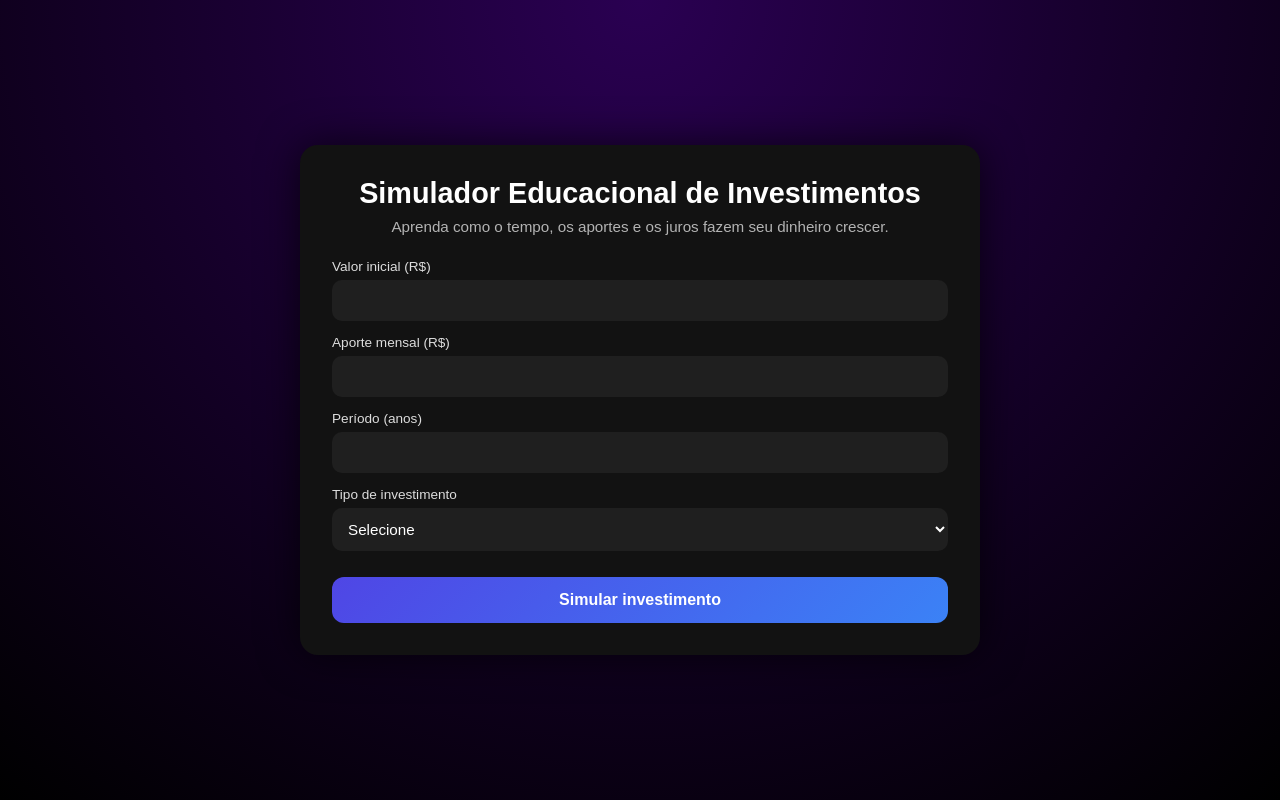
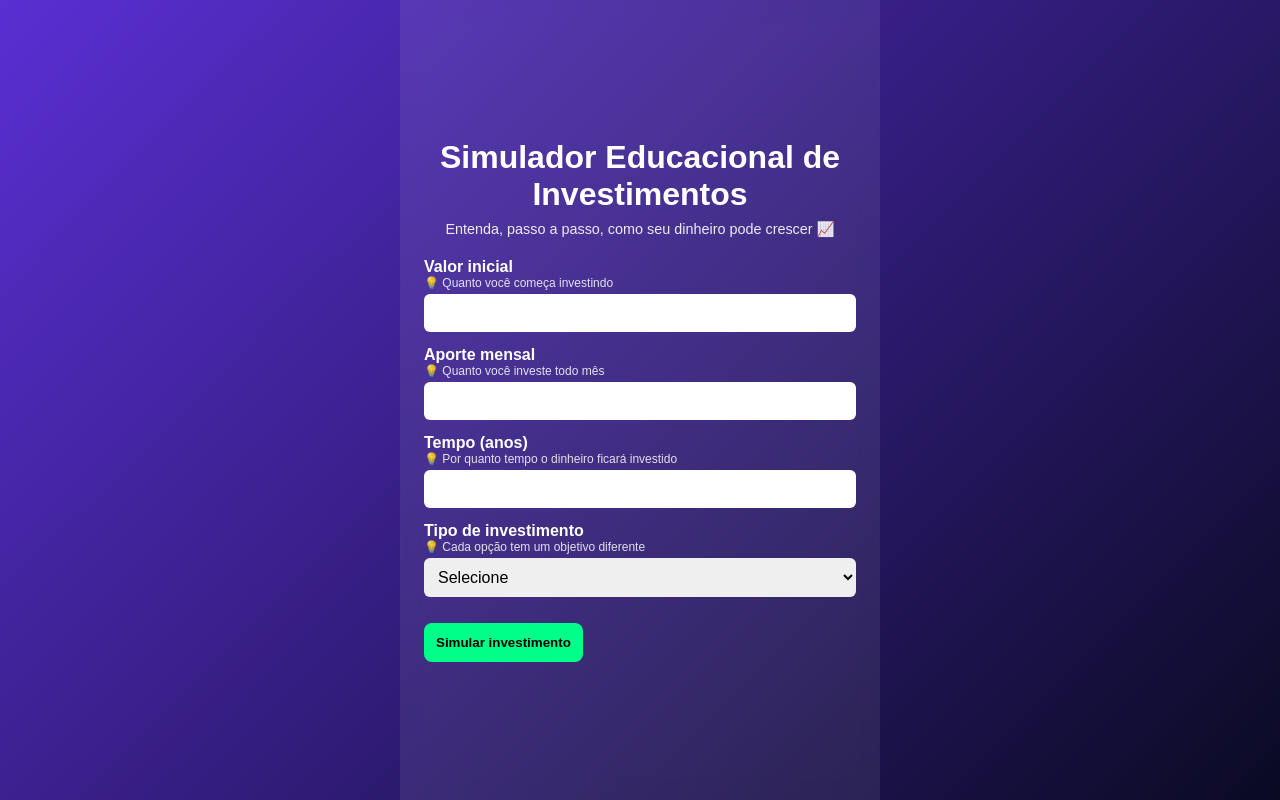
Before and after one commit to brandaoyan19-dotcom/Simulador-investimentos-flask, a Flask app: page / in a window 1280 px wide. Run offline with Flask 3, Linux system fonts and the light colour scheme.

Commit message:
Quase pronto eu cho

```diff
--- a/app.py
+++ b/app.py
@@ -4,56 +4,66 @@ app = Flask(__name__)
 
 @app.route("/", methods=["GET", "POST"])
 def index():
-    resultado = None
-    explicacao = None
+    resultado = False
 
     if request.method == "POST":
-        valor_inicial = float(request.form.get("valor", 0))
-        aporte_mensal = float(request.form.get("aporte", 0))
-        anos = int(request.form.get("tempo", 0))
+        valor_inicial = float(request.form.get("valor_inicial"))
+        aporte_mensal = float(request.form.get("aporte_mensal"))
+        tempo = int(request.form.get("tempo"))
         tipo = request.form.get("tipo")
 
-        meses = anos * 12
+        # Taxas anuais médias (educacionais)
+        selic = 0.10
+        ipca = 0.04
+        cdi = 0.10
+
+        ipca_adicional = float(request.form.get("ipca_adicional") or 0)
+        cdi_percentual = float(request.form.get("cdi_percentual") or 100)
+
+        meses = tempo * 12
         total_investido = valor_inicial + aporte_mensal * meses
-        montante = valor_inicial
 
-        if tipo == "cdb":
-            percentual_cdi = float(request.form.get("percentual_cdi", 0))
-            cdi_anual = 0.10  # 10% ao ano (educativo)
-            taxa_anual = cdi_anual * (percentual_cdi / 100)
-            taxa_mensal = taxa_anual / 12
-
-            for _ in range(meses):
-                montante = montante * (1 + taxa_mensal) + aporte_mensal
-
-            explicacao = (
-                f"Este CDB rende {percentual_cdi}% do CDI. "
-                f"Quanto maior o percentual, maior o rendimento ao longo do tempo."
-            )
+        if tipo == "selic":
+            taxa = selic
 
         elif tipo == "ipca":
-            adicional = float(request.form.get("adicional", 0))
-            ipca_anual = 0.04  # 4% ao ano (educativo)
-            taxa_anual = ipca_anual + (adicional / 100)
-            taxa_mensal = taxa_anual / 12
+            taxa = ipca + (ipca_adicional / 100)
 
-            for _ in range(meses):
-                montante = montante * (1 + taxa_mensal) + aporte_mensal
+        elif tipo == "cdb":
+            taxa = cdi * (cdi_percentual / 100)
 
-            explicacao = (
-                f"O IPCA+ protege contra a inflação ({ipca_anual*100:.1f}%) "
-                f"e ainda paga {adicional}% ao ano acima dela."
-            )
+        montante = valor_inicial
+        taxa_mensal = (1 + taxa) ** (1 / 12) - 1
+
+        for _ in range(meses):
+            montante = montante * (1 + taxa_mensal) + aporte_mensal
 
         lucro = montante - total_investido
+        percentual = (lucro / total_investido) * 100
 
-        resultado = (
-            f"Total investido: R$ {total_investido:,.2f}<br>"
-            f"Valor final: R$ {montante:,.2f}<br>"
-            f"Lucro: R$ {lucro:,.2f}"
+        vale_a_pena = "Vale a pena" if percentual >= 6 else "Não vale a pena"
+        explicacao = (
+            "Boa escolha para o período escolhido."
+            if percentual >= 6
+            else "Pode render pouco para esse prazo."
         )
 
-    return render_template("index.html", resultado=resultado, explicacao=explicacao)
+        resultado = True
+
+        return render_template(
+            "index.html",
+            resultado=resultado,
+            tipo=tipo,
+            tempo=tempo,
+            total_investido=round(total_investido, 2),
+            montante=round(montante, 2),
+            lucro=round(lucro, 2),
+            percentual=round(percentual, 2),
+            vale_a_pena=vale_a_pena,
+            explicacao=explicacao
+        )
+
+    return render_template("index.html", resultado=resultado)
 
 if __name__ == "__main__":
     app.run(debug=True)
--- a/static/style.css
+++ b/static/style.css
@@ -1,80 +1,77 @@
-/* RESET E BASE */
 * {
-  box-sizing: border-box;
     margin: 0;
     padding: 0;
+    box-sizing: border-box;
+}
+
+html, body {
+    width: 100%;
+    height: 100%;
     font-family: Arial, Helvetica, sans-serif;
+    background: linear-gradient(135deg, #5a2fd3, #0a0a23);
+    color: #fff;
 }
 
 body {
-  min-height: 100vh;
-  background: radial-gradient(circle at top, #2a0052, #000);
     display: flex;
+    justify-content: center;
     align-items: center;
-  justify-content: center;
-  padding: 24px;
 }
 
-/* CONTAINER CENTRAL */
 .container {
     width: 100%;
+    min-height: 100vh;
     max-width: 480px;
-  background: #121212;
-  padding: 28px;
-  border-radius: 18px;
-  box-shadow: 0 0 40px rgba(0, 0, 0, 0.7);
+    padding: 24px;
+    background: rgba(255,255,255,0.08);
+    backdrop-filter: blur(10px);
+    display: flex;
+    flex-direction: column;
+    justify-content: center;
 }
 
-/* TÍTULOS */
 h1 {
-  color: #fff;
     text-align: center;
-  font-size: clamp(1.3rem, 2.5vw, 1.7rem);
     margin-bottom: 8px;
 }
 
 .sub {
-  color: #b3b3b3;
     text-align: center;
-  font-size: clamp(0.85rem, 2vw, 0.95rem);
-  margin-bottom: 24px;
+    font-size: 0.9rem;
+    margin-bottom: 20px;
+    opacity: 0.9;
 }
 
-/* FORMULÁRIO */
-label {
-  color: #ddd;
-  font-size: 0.85rem;
-  margin-top: 14px;
-  display: block;
+.field {
+    display: flex;
+    flex-direction: column;
+    margin-bottom: 14px;
 }
 
-input,
-select {
-  width: 100%;
-  padding: 12px;
-  margin-top: 6px;
-  border-radius: 10px;
-  border: none;
-  background: #1f1f1f;
-  color: #fff;
-  font-size: 0.95rem;
+label {
+    font-weight: bold;
 }
 
-input:focus,
-select:focus {
-  outline: 2px solid #4f46e5;
+small {
+    font-size: 0.75rem;
+    opacity: 0.85;
+    margin-bottom: 4px;
 }
 
-/* BOTÃO */
+input, select {
+    padding: 10px;
+    border-radius: 6px;
+    border: none;
+    font-size: 1rem;
+}
+
 button {
-  margin-top: 26px;
-  width: 100%;
-  padding: 14px;
+    margin-top: 12px;
+    padding: 12px;
+    border-radius: 8px;
     border: none;
-  border-radius: 12px;
-  background: linear-gradient(135deg, #4f46e5, #3b82f6);
-  color: #fff;
-  font-size: 1rem;
+    background: #00ff88;
+    color: #000;
     font-weight: bold;
     cursor: pointer;
 }
@@ -83,60 +80,9 @@ button:hover {
     opacity: 0.9;
 }
 
-/* RESULTADO */
 .resultado {
-  margin-top: 28px;
-  background: #1b1b1b;
-  padding: 18px;
-  border-radius: 14px;
+    margin-top: 20px;
+    padding: 16px;
+    background: rgba(0,0,0,0.35);
+    border-radius: 10px;
 }
-
-.resultado h2 {
-  color: #fff;
-  font-size: 1.1rem;
-  margin-bottom: 8px;
-}
-
-.resultado p {
-  color: #ddd;
-  font-size: 0.95rem;
-  line-height: 1.5;
-}
-
-.educativo {
-  margin-top: 10px;
-  color: #9ca3af;
-  font-size: 0.85rem;
-}
-
-/* CONTROLE DE CAMPOS */
-.hidden {
-  display: none;
-}
-
-/* ===================== */
-/* TELAS MAIORES (TABLET) */
-/* ===================== */
-@media (min-width: 768px) {
-  .container {
-    max-width: 600px;
-    padding: 32px;
-  }
-
-  h1 {
-    font-size: 1.8rem;
-  }
-}
-
-/* ===================== */
-/* TELAS GRANDES (DESKTOP) */
-/* ===================== */
-@media (min-width: 1200px) {
-  body {
-    padding: 40px;
-  }
-
-  .container {
-    max-width: 680px;
-  }
-}
--- a/templates/index.html
+++ b/templates/index.html
@@ -1,44 +1,65 @@
 <!DOCTYPE html>
-<html lang="pt-br">
+<html lang="pt-BR">
 <head>
     <meta charset="UTF-8">
     <title>Simulador Educacional de Investimentos</title>
-  <meta name="viewport" content="width=device-width, initial-scale=1.0">
     <link rel="stylesheet" href="{{ url_for('static', filename='style.css') }}">
+    <script>
+        function mostrarCampos() {
+            const tipo = document.getElementById("tipo").value;
+            document.getElementById("ipcaCampo").style.display = tipo === "ipca" ? "block" : "none";
+            document.getElementById("cdbCampo").style.display = tipo === "cdb" ? "block" : "none";
+        }
+    </script>
 </head>
 <body>
 
 <div class="container">
+
     <h1>Simulador Educacional de Investimentos</h1>
-  <p class="sub">
-    Aprenda como o tempo, os aportes e os juros fazem seu dinheiro crescer.
-  </p>
+    <p class="sub">Entenda, passo a passo, como seu dinheiro pode crescer 📈</p>
 
-  <form method="POST">
-    <label>Valor inicial (R$)</label>
-    <input type="number" name="valor" step="0.01" required>
+    <form method="post">
 
-    <label>Aporte mensal (R$)</label>
-    <input type="number" name="aporte" step="0.01" required>
-
-    <label>Período (anos)</label>
-    <input type="number" name="tempo" required>
-
-    <label>Tipo de investimento</label>
-    <select name="tipo" id="tipo" required>
-      <option value="">Selecione</option>
-      <option value="cdb">CDB</option>
-      <option value="ipca">IPCA+</option>
-    </select>
-
-    <div id="campo-cdb" class="hidden">
-      <label>% do CDI (ex: 110)</label>
-      <input type="number" name="percentual_cdi" step="0.01">
+        <div class="field">
+            <label>Valor inicial</label>
+            <small>💡 Quanto você começa investindo</small>
+            <input type="number" step="0.01" name="valor_inicial" required>
         </div>
 
-    <div id="campo-ipca" class="hidden">
-      <label>IPCA + (% ao ano)</label>
-      <input type="number" name="adicional" step="0.01">
+        <div class="field">
+            <label>Aporte mensal</label>
+            <small>💡 Quanto você investe todo mês</small>
+            <input type="number" step="0.01" name="aporte_mensal" required>
+        </div>
+
+        <div class="field">
+            <label>Tempo (anos)</label>
+            <small>💡 Por quanto tempo o dinheiro ficará investido</small>
+            <input type="number" name="tempo" required>
+        </div>
+
+        <div class="field">
+            <label>Tipo de investimento</label>
+            <small>💡 Cada opção tem um objetivo diferente</small>
+            <select name="tipo" id="tipo" onchange="mostrarCampos()" required>
+                <option value="">Selecione</option>
+                <option value="selic">Tesouro Selic (segurança)</option>
+                <option value="ipca">Tesouro IPCA+ (proteção contra inflação)</option>
+                <option value="cdb">CDB (renda fixa bancária)</option>
+            </select>
+        </div>
+
+        <div class="field" id="ipcaCampo" style="display:none;">
+            <label>Adicional do IPCA (%)</label>
+            <small>💡 Ganho acima da inflação</small>
+            <input type="number" step="0.01" name="ipca_adicional">
+        </div>
+
+        <div class="field" id="cdbCampo" style="display:none;">
+            <label>% do CDI</label>
+            <small>💡 Quanto do CDI o banco paga</small>
+            <input type="number" step="1" name="cdi_percentual">
         </div>
 
         <button type="submit">Simular investimento</button>
@@ -47,25 +68,18 @@
     {% if resultado %}
     <div class="resultado">
         <h2>Resultado da simulação</h2>
-    <p>{{ resultado|safe }}</p>
-    <p class="educativo">{{ explicacao }}</p>
+
+        <p><strong>Total investido:</strong> R$ {{ total_investido }}</p>
+        <p><strong>Valor final:</strong> R$ {{ montante }}</p>
+        <p><strong>Rendimento:</strong> R$ {{ lucro }}</p>
+        <p><strong>Ganho percentual:</strong> {{ percentual }}%</p>
+
+        <h3>{{ vale_a_pena }}</h3>
+        <p>{{ explicacao }}</p>
     </div>
     {% endif %}
+
 </div>
-
-<script>
-  const tipo = document.getElementById("tipo");
-  const cdb = document.getElementById("campo-cdb");
-  const ipca = document.getElementById("campo-ipca");
-
-  tipo.addEventListener("change", () => {
-    cdb.classList.add("hidden");
-    ipca.classList.add("hidden");
-
-    if (tipo.value === "cdb") cdb.classList.remove("hidden");
-    if (tipo.value === "ipca") ipca.classList.remove("hidden");
-  });
-</script>
 
 </body>
 </html>
```
Lines whose indentation alone changed are shown as unchanged.
